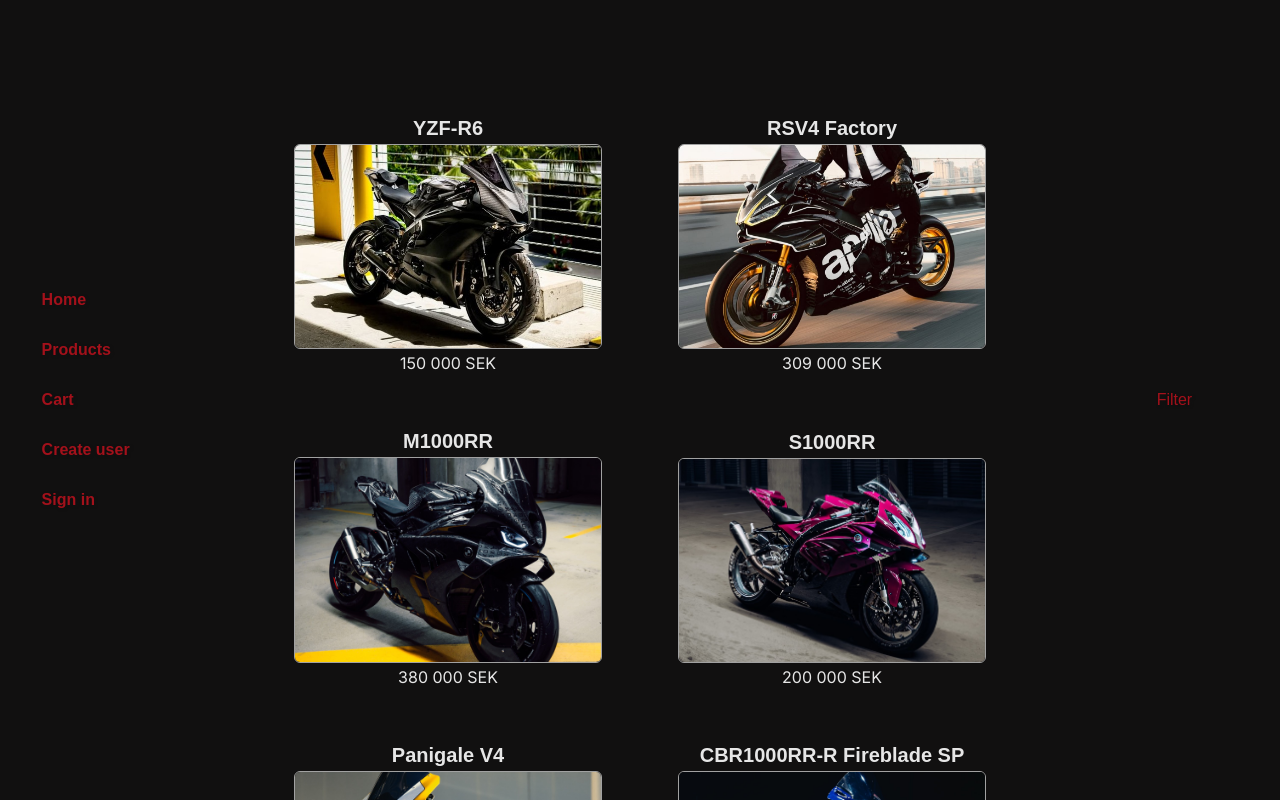
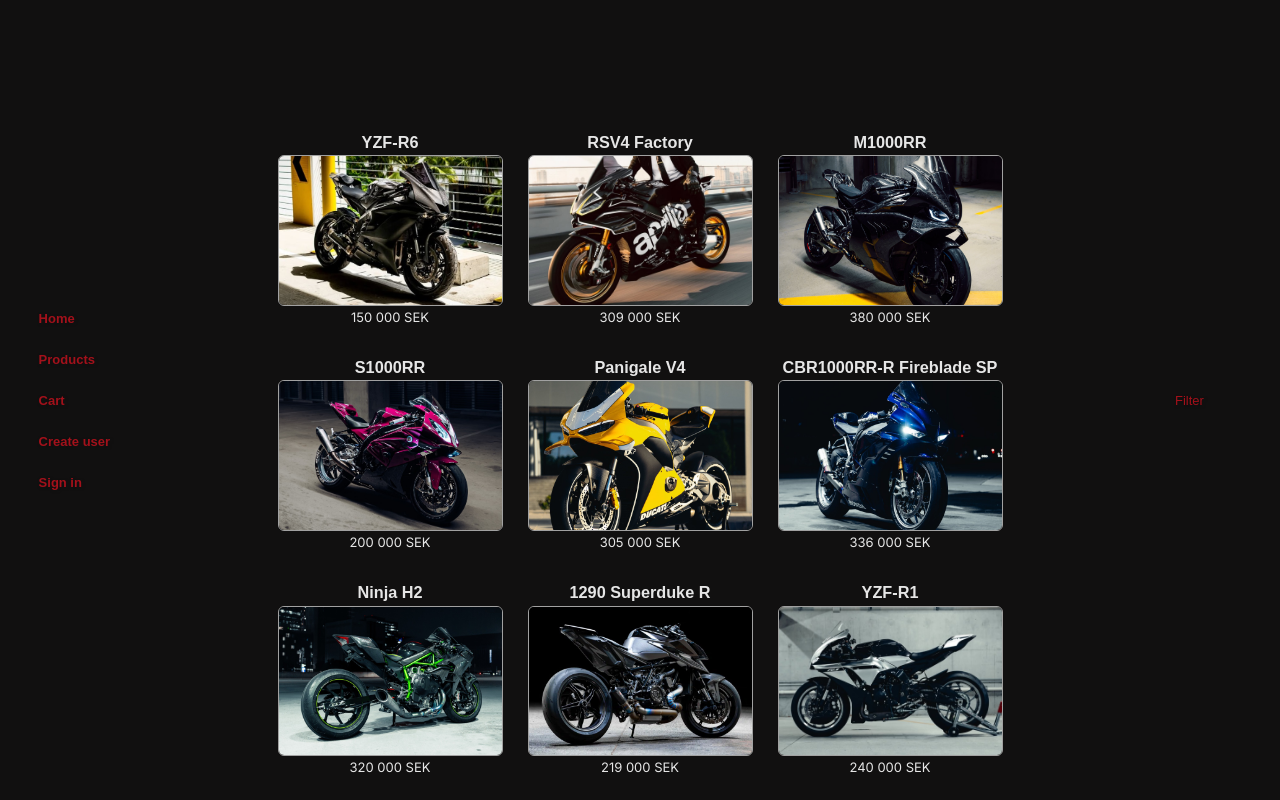
Before and after one commit to Filippa24/granssnittsutvecklingfilippabengtssonsysm9, a React (Create React App) app: page /products in a window 1280 px wide. Shown: the top 800 px of the page. Built offline with nearby package versions, Linux system fonts and the light colour scheme; data requests are answered from the project's data file; a web font is replaced by a local one.

Commit message:
css adjustments

```diff
--- a/src/components/CheckoutCard/CheckoutCard.css
+++ b/src/components/CheckoutCard/CheckoutCard.css
@@ -2,8 +2,9 @@
   display: flex;
   justify-content: center;
   align-items: center;
+  height: 100vh;
   width: 100%;
-  align-self: stretch;
+  /* align-self: stretch; */
 }
 
 .form__container {
@@ -29,7 +30,7 @@
   flex-direction: column;
   align-items: center;
   gap: 1rem;
-  height: 150px;
+  height: 110px;
 }
 
 .form__form {
@@ -46,6 +47,7 @@
   border-radius: 6px;
   height: var(--inputHeight);
   width: 350px;
+  text-align: center;
 }
 
 .form__inputField::placeholder {
@@ -58,9 +60,9 @@
   gap: 0.5rem;
 }
 
-.btn__small {
+/* .btn__small {
   width: 150px;
-}
+} */
 
 @media (min-width: 768px) {
   .form__title {
--- a/src/components/ProductCard/ProductCard.css
+++ b/src/components/ProductCard/ProductCard.css
@@ -1,14 +1,15 @@
 .product__container {
-  width: 80%;
+  width: 60%;
   background: var(--black);
   display: flex;
   flex-direction: column;
   gap: 0.25rem; /*lite luft mellan title, image och price */
+  padding-top: 1rem;
 }
 
 .product__title {
   font-size: var(--fontSize-S);
-  height: 5rem;
+  height: 3rem;
   overflow: hidden;
   display: flex;
   align-items: flex-end;
@@ -37,3 +38,15 @@
 .product__price--hovered {
   color: var(--red);
 }
+
+@media (min-width: 500px) {
+  .product__container {
+    width: 90%;
+  }
+}
+
+@media (min-width: 768px) {
+  .product__title {
+    font-size: var(--fontSize-S);
+  }
+}
--- a/src/components/ProductDetailsCard/ProductDetailsCard.css
+++ b/src/components/ProductDetailsCard/ProductDetailsCard.css
@@ -13,7 +13,7 @@
   justify-content: center;
   align-items: center;
   width: 80%;
-  max-width: 500px;
+  max-width: 450px;
   gap: 0.5rem;
 }
 
@@ -35,7 +35,7 @@
 
 .details__row p {
   font-family: var(--secondayFont);
-  font-size: var(--fontSize-XXS);
+  font-size: var(--fontSize-XS);
 }
 
 /* egen rad för price och btn */
@@ -123,16 +123,20 @@
   }
 
   .details__container--text {
-    /* max-width: 500px; */
+    max-width: 500px;
     gap: 0.4rem;
+  }
+
+  .details__container {
+    max-width: 60%;
   }
 }
 
-@media (min-width: 1300px) {
+/* @media (min-width: 1300px) {
   .details__container {
     max-width: 60%;
   }
   .details__image {
     max-width: 525px;
   }
-}
+} */
--- a/src/index.css
+++ b/src/index.css
@@ -4,6 +4,7 @@
   box-sizing: border-box;
   font-family: var(--primaryFont);
   color: var(--white);
+}
 
 /* ta bort standard-css för knappar */
 button {
@@ -16,7 +17,6 @@
   font-size: inherit;
   color: inherit;
   cursor: pointer;
-  }
 }
 
 :root {
@@ -35,7 +35,7 @@
 
   --black: #111010;
   --white: #e6e6e6;
-  --red: #a3111b;
+  --red: #A3111B;
   --grey: #a1a1a1;
 }
 
@@ -44,7 +44,7 @@
 }
 
 html {
-  font-size: 16px;
+  font-size: 13px;
 }
 
 /*för att undvika vit bakgrund som syns bakom komponenter ibland*/
@@ -56,9 +56,9 @@
 
 .btn__small {
   background: var(--red);
-  width: 9rem;
+  width: 11rem;
   height: 1.6rem;
-  font-size: 11px;
+  font-size: var(--fontSize-XXS);
   border-radius: 6px;
 }
 
--- a/src/pages/Products/Products.css
+++ b/src/pages/Products/Products.css
@@ -22,14 +22,14 @@
   flex-direction: column;
   align-items: center;
   text-align: center;
-  padding-top: 60px;
+  padding-top: 100px;
   padding-bottom: 60px;
 }
 
 @media (min-width: 500px) {
   .products__list {
     display: grid;
-    grid-template-columns: repeat(2, 1fr);
+    grid-template-columns: repeat(2, minmax(0, 275px));
     justify-items: center;
     max-width: 90%;
     margin: 0 auto;
@@ -40,8 +40,18 @@
 @media (min-width: 768px) {
   .products__list {
     display: grid;
-    grid-template-columns: repeat(2, 1fr);
+    grid-template-columns: repeat(2, minmax(0, 275px));
     justify-items: center;
-    max-width: 60%;
+    /* justify-content: center; */
+    max-width: 70%;
   }
 }
+
+@media (min-width: 1000px) {
+  .products__list {
+    display: grid;
+    grid-template-columns: repeat(3, minmax(0, 250px));
+    justify-content: center;
+    justify-items: center;
+  }
+}
```
Lines whose indentation alone changed are shown as unchanged.
